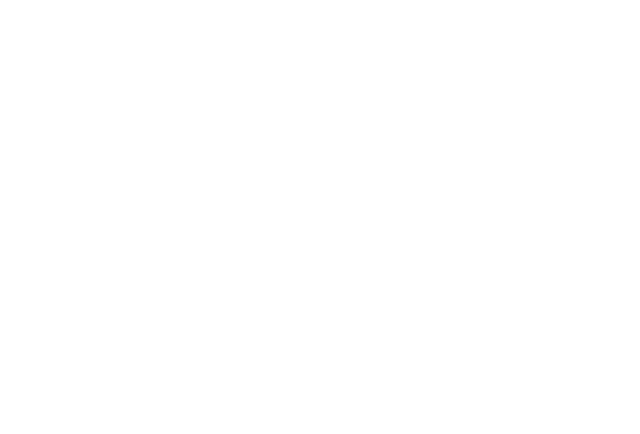
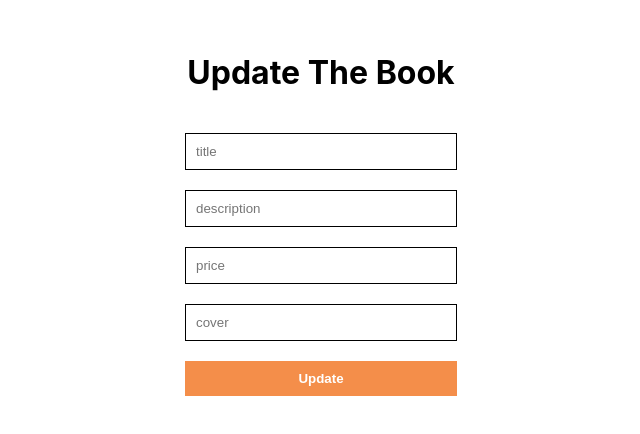
Before and after one commit to JRuggy/front_end_react, a React (Create React App) app: page /update/1 in a window 1280 px wide. Before the commit this address had no page. Shown: the part 186-620 px from the top of the page, without its empty margins (319-959 px from the left). Built offline with nearby package versions, Linux system fonts and the light colour scheme.

Commit message:
rest crude

```diff
--- a/src/App.js
+++ b/src/App.js
@@ -2,6 +2,7 @@
 import Books from './pages/Books'
 import Update from './pages/Update'
 import Add from './pages/Add';
+import './style.css';
 
 function App() {
   return (
@@ -10,7 +11,7 @@
         <Routes>
           <Route path="/" element={<Books/>} />
           <Route path="/add" element={<Add/>} />
-          <Route path="/update" element={<Update/>} />
+          <Route path="/update/:id" element={<Update/>} />
         </Routes>
       </BrowserRouter>
     </div>
--- a/src/pages/Add.jsx
+++ b/src/pages/Add.jsx
@@ -37,7 +37,7 @@
         <input onChange={handleChange} name='price' type="number" placeholder='price' />
         <input onChange={handleChange} name='cover' type="text" placeholder='cover' />
 
-        <button onClick={handleClick}>Add</button>
+        <button className='formButton' onClick={handleClick}>Add</button>
 
       </div>
     </div>
--- a/src/pages/Books.jsx
+++ b/src/pages/Books.jsx
@@ -1,6 +1,6 @@
 import React, { useEffect, useState } from 'react'
 import axios from 'axios';
-import { NumericFormat } from 'react-number-format';
+// import { NumericFormat } from 'react-number-format';
 import { Link } from 'react-router-dom';
 
 const Books = () => {
@@ -18,25 +18,33 @@
     fetchAllBooks()
   }, [])
 
+  const handleDelete = async (id) => {
+    try {
+      await axios.delete("http://localhost:8800/books/" + id)
+      window.location.reload()
+    } catch (err) {
+      console.log(err)
+    }
+  }
+
   return (
     <div>
       <h1>Jaston Shop</h1>
       <div className="books">
         {books.map(book => (
-          <div className="books" key={book.id}>
+          <div className="book" key={book.id}>
             {book.cover && <img src={book.cover} alt="" />}
             <h2>{book.title}</h2>
             <p>{book.description}</p>
-            <br />
             <span>
-              <NumericFormat disabled value={book.price} displayType={'number'} thousandSeparator={true} />
+              {book.price}
             </span>
+            <button className='delete' onClick={() => handleDelete(book.id)}>Delete</button>
+            <button className='update'> <Link to={`/update/${book.id}`}>Update</Link> </button>
           </div>
         ))}
       </div>
-      <div className='container'>
-        <button> <Link to="/add">Add New Book</Link> </button>
-      </div>
+      <button> <Link to="/add">Add New Book</Link> </button>
     </div>
   )
 }
--- a/src/pages/Update.jsx
+++ b/src/pages/Update.jsx
@@ -1,8 +1,49 @@
-import React from 'react'
+import React, { useState } from 'react'
+import axios from 'axios'
+import { useLocation, useNavigate } from 'react-router-dom';
 
 const Update = () => {
+  const [book, setBook] = useState({
+    title: "",
+    description: "",
+    price: null,
+    cover: "",
+  })
+
+  const navigate = useNavigate()
+  const location = useLocation()
+
+  const bookId = location.pathname.split("/")[2]
+
+  const handleChange = (e) => {
+    setBook(prev => ({ ...prev, [e.target.name]: e.target.value }))
+  }
+
+  const handleClick = async e => {
+    e.preventDefault()
+    try {
+      await axios.put("http://localhost:8800/books/" + bookId, book);
+      navigate("/")
+    } catch (error) {
+      console.log(error);
+    }
+  }
+
+  console.log(book)
+
   return (
-    <div>Update</div>
+    <div>
+      <div className='form'>
+        <h1>Update The Book</h1>
+        <input onChange={handleChange} name='title' type="text" placeholder='title' />
+        <input onChange={handleChange} name='description' type="text" placeholder='description' />
+        <input onChange={handleChange} name='price' type="number" placeholder='price' />
+        <input onChange={handleChange} name='cover' type="text" placeholder='cover' />
+
+        <button className='formButton' onClick={handleClick}>Update</button>
+
+      </div>
+    </div>
   )
 }
 
--- a/src/style.css
+++ b/src/style.css
@@ -0,0 +1,67 @@
+.App {
+    height: 100vh;
+    padding: 0px 100px;
+    display: flex;
+    align-items: center;
+    justify-content: center;
+    text-align: center;
+}
+
+.books {
+    display: flex;
+    gap: 10px;
+}
+
+.book {
+    flex: 1;
+    display: flex;
+    flex-direction: column;
+    gap: 10px;
+    align-items: center;
+}
+
+.delete {
+    border: none;
+    padding: 3px 6px;
+    background-color: white;
+    cursor: pointer;
+    border: 1px solid rgb(245, 191, 191);
+    color: rgb(242, 100, 100);
+}
+
+.update {
+    border: none;
+    padding: 3px 6px;
+    background-color: white;
+    cursor: pointer;
+    border: 1px solid rgb(204, 204, 243);
+    color: rgb(139, 139, 234);
+}
+
+img {
+    width: 200px;
+    height: 300px;
+    object-fit: cover;
+    background-color: rgb(111, 146, 134);
+}
+
+.form{
+    display: flex;
+    flex-direction: column;
+    gap: 20px;
+}
+
+input{
+    width: 250px;
+    padding: 10px;
+    border: 1px solid;
+}
+
+.formButton{
+    border: none;
+    padding: 10px;
+    background-color: rgb(244, 142, 74);
+    color: white;
+    font-weight: bold;
+    cursor: pointer;
+}
```
